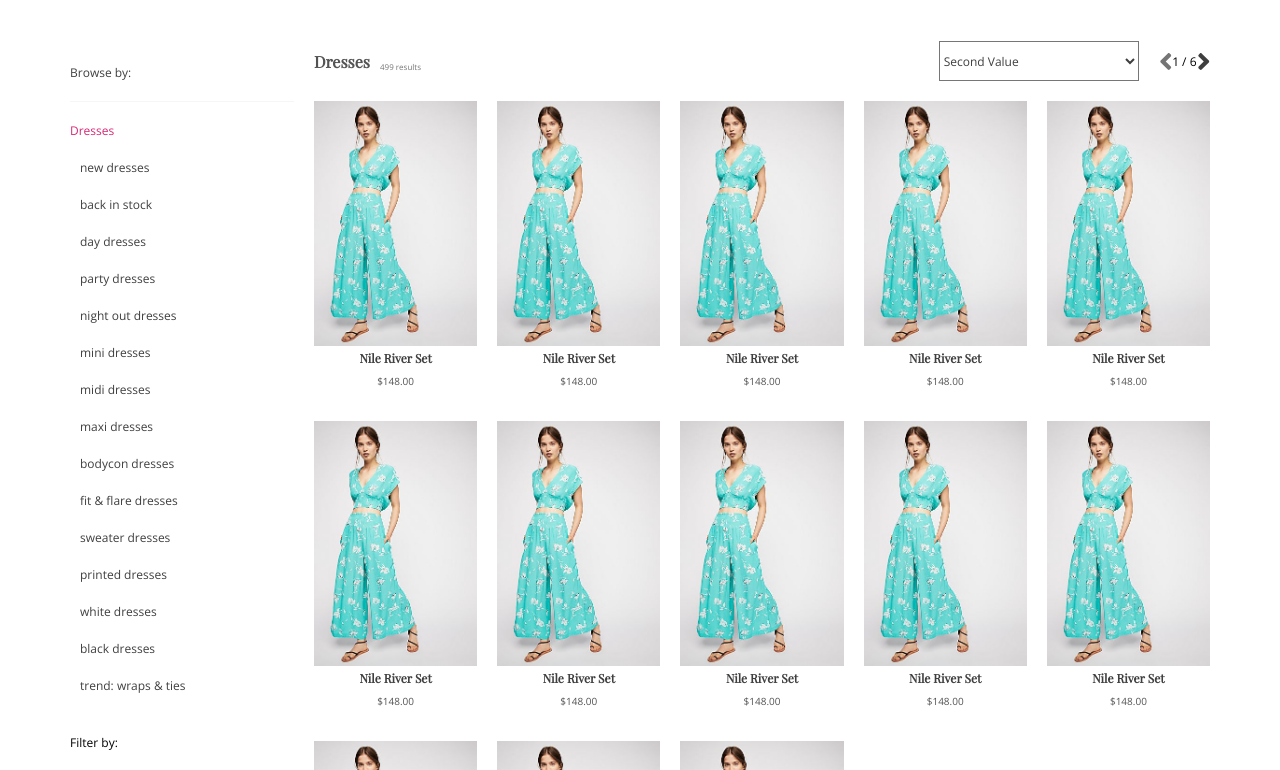
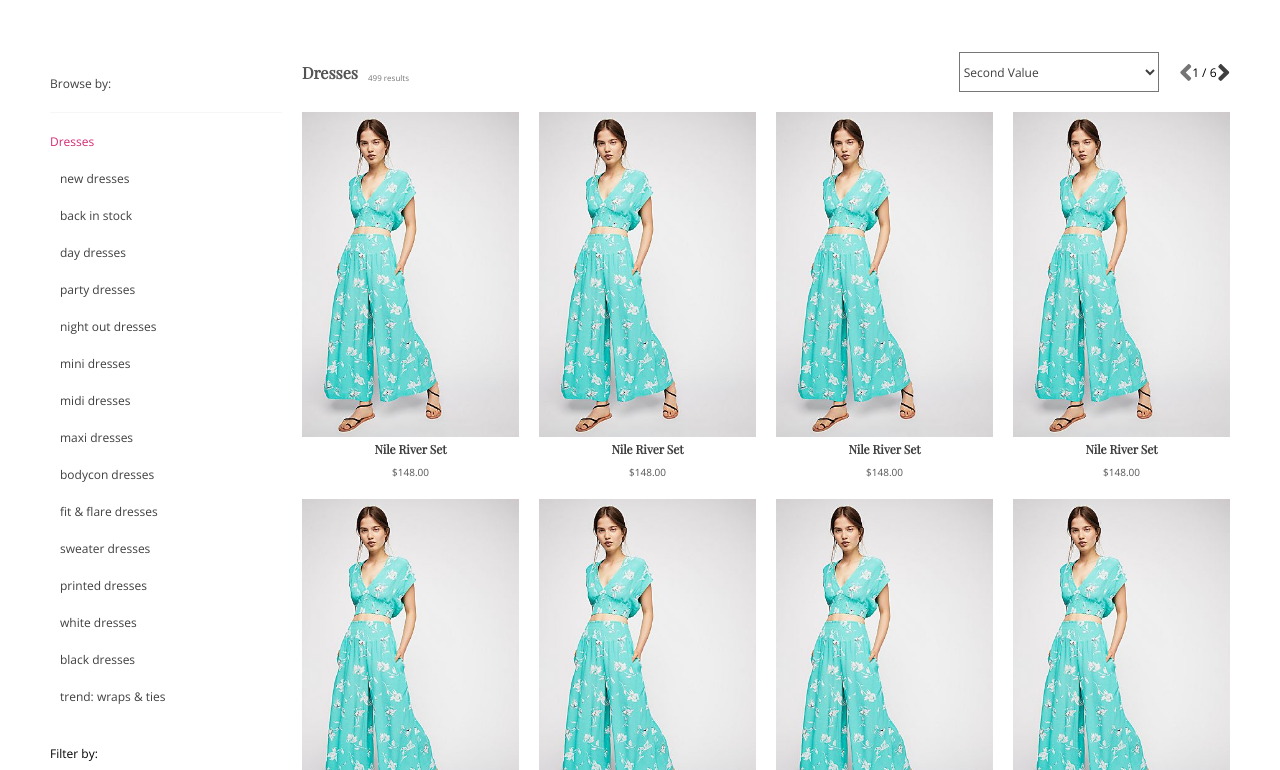
Before and after one commit to brenderbee/building-layouts, an Angular app: page / in a window 1280 px wide. Shown: the part 510-1280 px from the top of the page. Built offline with nearby package versions, Linux system fonts and the light colour scheme.

Commit message:
Redo media queries to restrict grid to 4 columns.

```diff
--- a/src/app/app.component.css
+++ b/src/app/app.component.css
@@ -271,7 +271,6 @@
   border-left: 1px solid #f0f0f0;
   display: flex;
   justify-content: space-between;
-  /* align-items: center; */
   line-height: 50px;
   height: 50px;
   text-transform: capitalize;
@@ -370,9 +369,16 @@
   }
 }
 
-@media (min-width: 1400px) {
+@media (min-width: 1180px) {
   .wrapper {
-    max-width: 1400px;
+    max-width: 1180px;
     margin: 0 auto;
   }
+
+  .grid {
+    display: grid;
+    grid-template-columns: repeat(4, 1fr);
+    grid-auto-rows: minmax(220px, 1fr);
+    grid-gap: 20px;
+  }
 }
```
